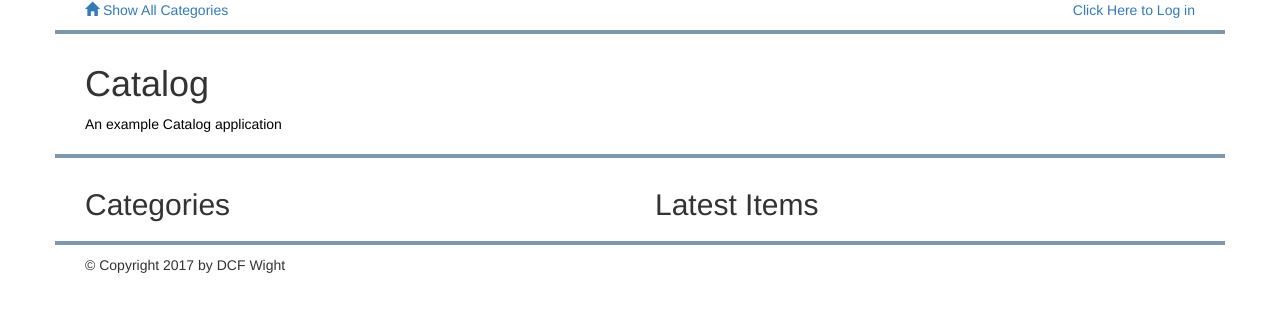
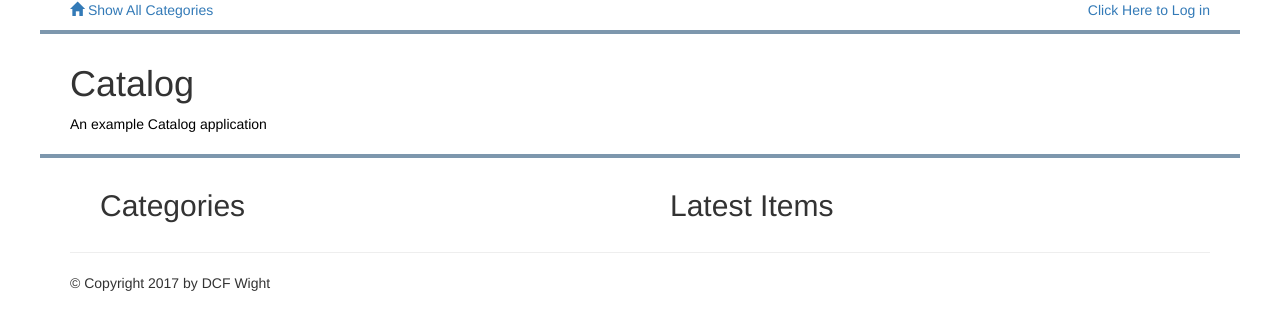
Before and after one commit to dcfwight/catalog, a Flask app: page / in a window 1280 px wide. Shown: the top 330 px of the page. Run offline with Flask 2, Linux system fonts and the light colour scheme; data that the repository does not hold is empty; some libraries are stand-ins or nearby versions.

Commit message:
Add div class=row to bootstrap code

```diff
--- a/templates/header.html
+++ b/templates/header.html
@@ -1,5 +1,5 @@
-<div class="masthead">
-    <div class="container">
+<header>
+    <div class='row masthead'>
         <div class="col-md-3">
             <a href="{{url_for('showCatalog')}}">
                 <span class="glyphicon glyphicon-home" aria-hidden="true"></span>
@@ -15,27 +15,28 @@
             {% endif %}
         </div>
     </div>
-    <div class="container">
+    <div class="row">
         <div class="row divider blue">
             <div class="col-md-12"></div>
         </div>
     </div>
-</div>
+</header>
 <div class="catalog-header">
-    <div class="container">
+    <div class="row">
         <div class='col-md-12 catalog-header'>
             <h1 class='text-left'>Catalog</h1>
             <p class='text-left'>An example Catalog application</p>
         </div>
     </div>
-    <div class="container">
+    <div class="row">
         <div class="row divider blue">
             <div class="col-md-12"></div>
         </div>
     </div>
 </div>
 <div class="message-flasher">
-    <div class="container">
+    <div class="row">
+        <div class ='col-md-12 text-left'></div>
         {% with messages = get_flashed_messages() %}
             {% if messages %}
                 <ul class=flashes>
--- a/templates/layout.html
+++ b/templates/layout.html
@@ -16,22 +16,27 @@
     {% endblock %}
     </head>
     <body>
+        <div class="container">
         {% block content %}
         {% endblock %}
 
         {% block footer %}
-            <div class="container">
-                <div class="row divider blue">
-                     <div class="col-md-12"></div>
+            <!--<div class="row divider blue">
+                 <div class="col-md-12"></div>
+            </div>-->
+            <div class = "row">
+                <div class = "col-md-12">
+                    <hr>
                 </div>
             </div>
-            <div class="container">
+            <div class = "row footer">
                 <div class = "col-md-12">
-                    <div id="footer">
-                    &copy; Copyright 2017 by DCF Wight</a>
-                    </div>
+                &copy; Copyright 2017 by DCF Wight
                 </div>
             </div>
+
+
         {% endblock %}
+    </div>
     </body>
 </html>
```
Also changed, not shown: templates/category.html (+6 -6 lines).
